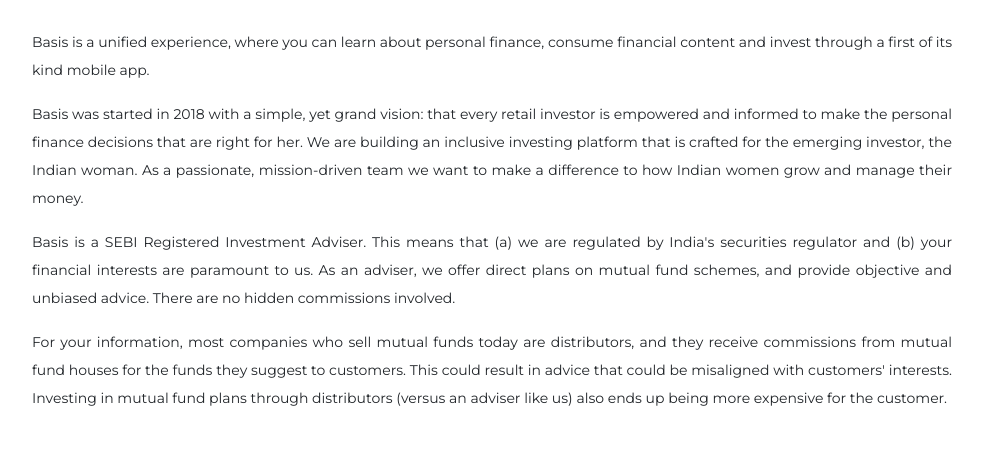
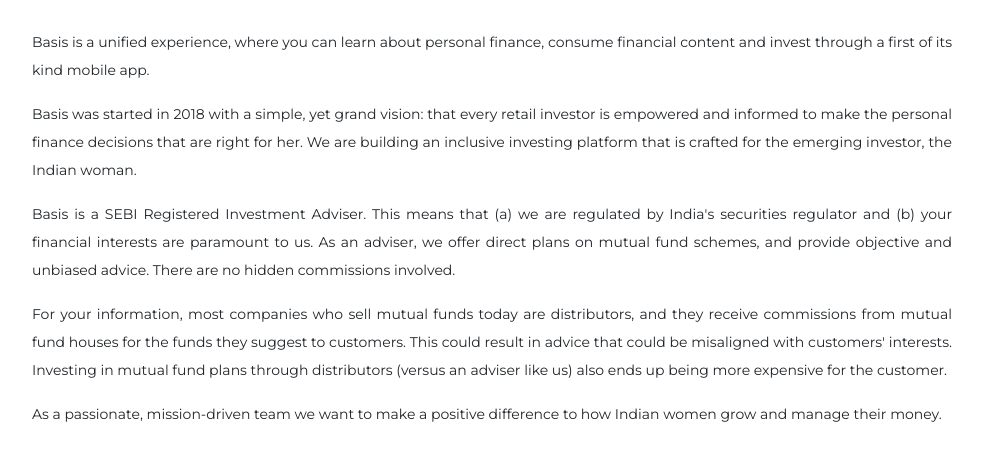
Before and after one commit to Get-Basis/Get-Basis.github.io, a plain HTML site: page our-story/index.html in a window 1280 px wide. Shown: the part 208-668 px from the top of the page, without its empty margins (148-1131 px from the left). Drawn offline with nearby package versions, Linux system fonts and the light colour scheme.

Commit message:
Update index.html

```diff
--- a/our-story/index.html
+++ b/our-story/index.html
@@ -73,8 +73,7 @@
                 <p>
                     Basis was started in 2018 with a simple, yet grand vision: that every retail investor is empowered and
                   informed to make the personal finance decisions that are right for her. We are building an inclusive
-                  investing platform that is crafted for the emerging investor, the Indian woman. As a passionate,
-                  mission-driven team we want to make a difference to how Indian women grow and manage their money.
+                  investing platform that is crafted for the emerging investor, the Indian woman.
                 </p>
                 <br>
               </div>
@@ -97,6 +96,15 @@
                   commissions from mutual fund houses for the funds they suggest to customers. This could result in advice
                   that could be misaligned with customers' interests. Investing in mutual fund plans through distributors
                   (versus an adviser like us) also ends up being more expensive for the customer.
+                </p>
+                <br>
+              </div>
+            </div>
+            <div class="row justify-content-md-center">
+              <div class="col-md-10">
+                <p>
+                    As a passionate, mission-driven team we want to make a positive difference to how Indian women grow and
+                  manage their money.
                 </p>
                 <br>
               </div>
```
